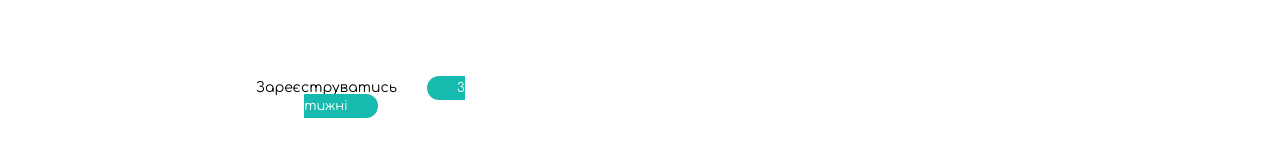
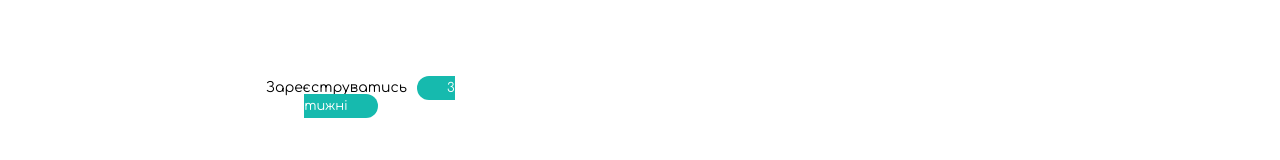
Before and after one commit to slava-bos-top/FivOneSite, a React (Create React App) app: page /marathon in a window 1280 px wide. Shown: the part 296-456 px from the top of the page. Built offline with nearby package versions, Linux system fonts and the light colour scheme.

Commit message:
competition

```diff
--- a/src/components/competition/Competition.jsx
+++ b/src/components/competition/Competition.jsx
@@ -122,7 +122,7 @@ export default function Competition() {
                 <p className='competition_container_promo_main_text'>{paragraph}</p>
                 <div className='competition_container_promo_main_block'>
                     <div>
-                        <Link to="/login" className="competition_container_header_button" style={{backgroundColor: backgroundColor}}>Зареєструватись</Link>
+                        <Link to="/login" className="competition_container_header_button" style={{backgroundColor: backgroundColor, alignItems: "center", textAlign: "center", padding: "10px"}}>Зареєструватись</Link>
                         <span>3 тижні</span>
                     </div>
                     <p>{AddParagraph}</p>
```
